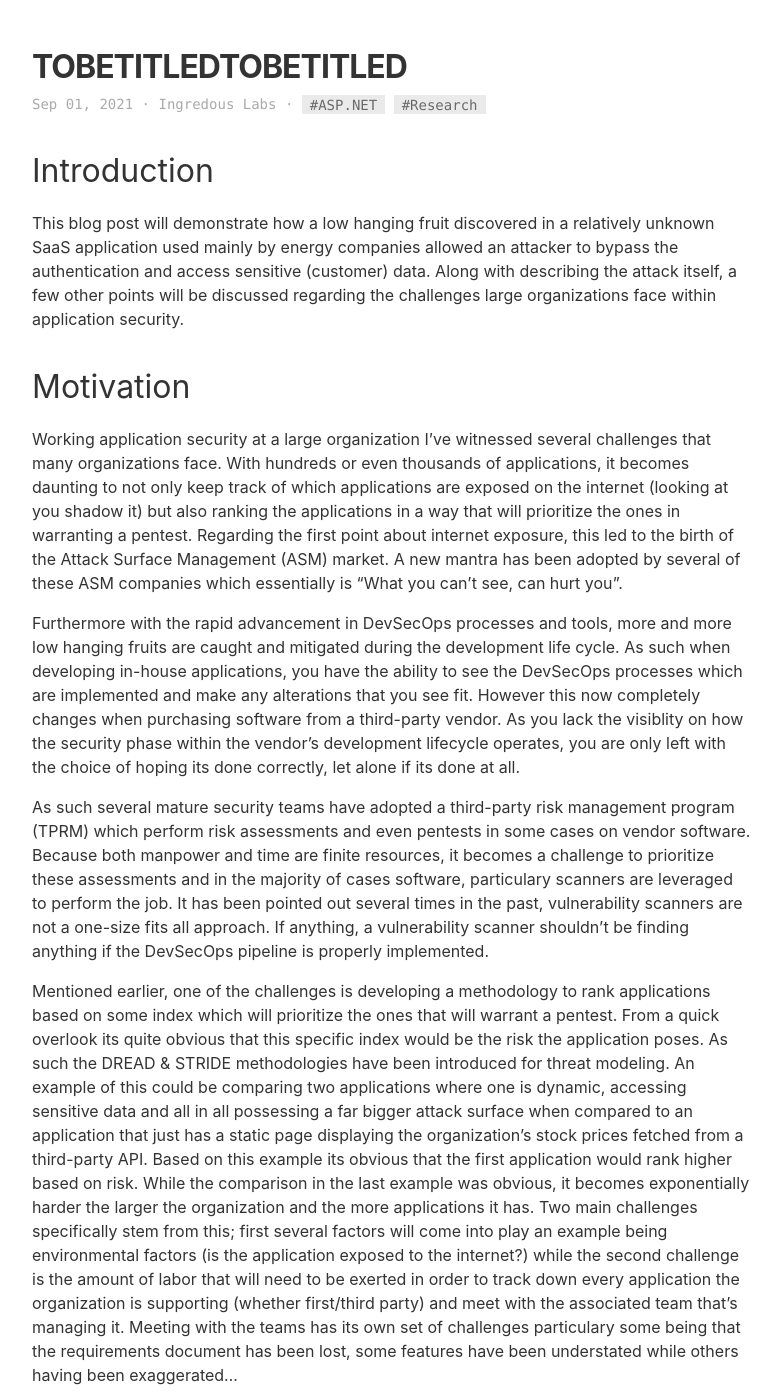
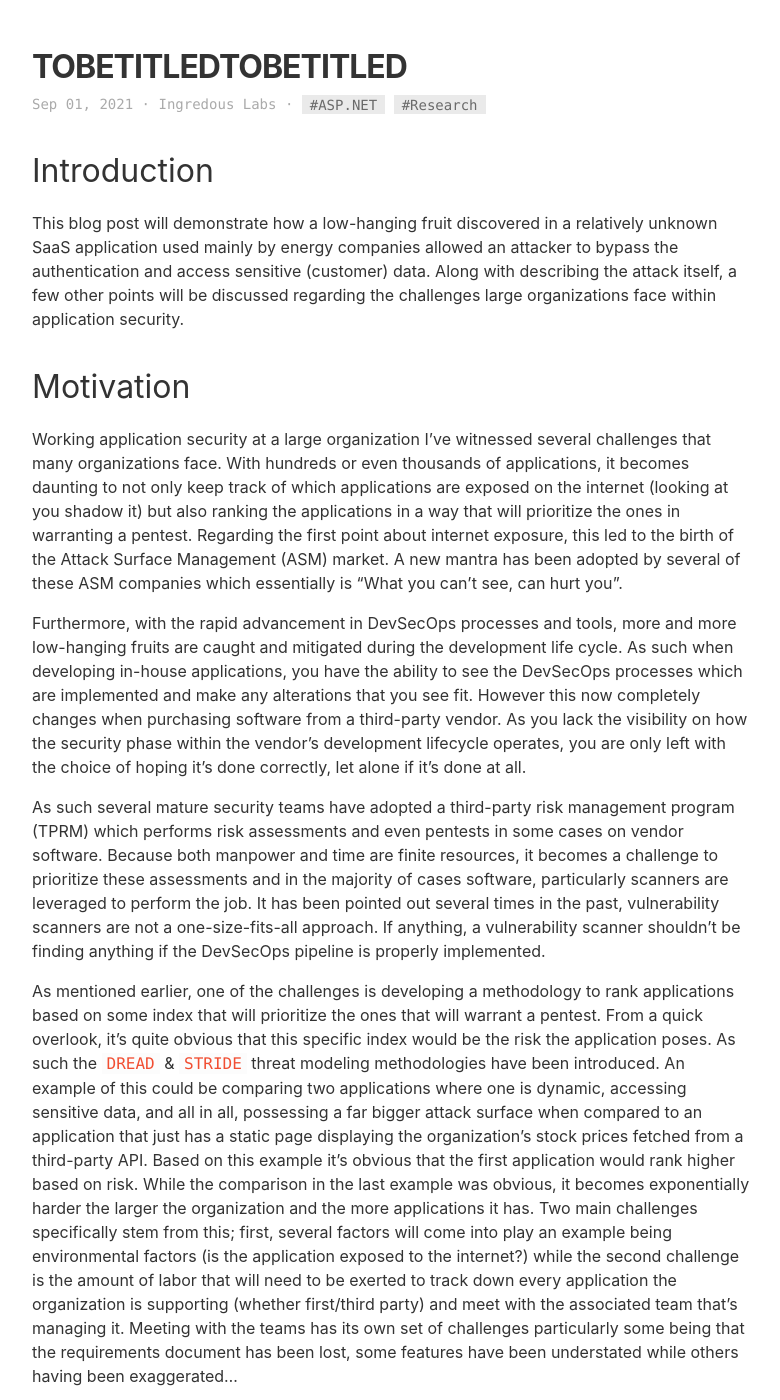
Before and after one commit to ingredous/ingredous.github.io, a Jekyll site: the page built from _posts/2021-09-01-in-progress.md, in a window 1280 px wide and 1400 px high. Shown: the whole window, without its empty margins (8-788 px from the left). Built offline with Jekyll 4.4.1, drawn with Linux system fonts in a browser that asks for light colours; some of the changed text lies outside the part shown.

Commit message:
grammar fixes

````diff
--- a/_posts/2021-09-01-in-progress.md
+++ b/_posts/2021-09-01-in-progress.md
@@ -8,19 +8,19 @@
 
 ## Introduction
 
-This blog post will demonstrate how a low hanging fruit discovered in a relatively unknown SaaS application used mainly by energy companies allowed an attacker to bypass the authentication and access sensitive (customer) data. Along with describing the attack itself, a few other points will be discussed regarding the challenges large organizations face within application security.
+This blog post will demonstrate how a low-hanging fruit discovered in a relatively unknown SaaS application used mainly by energy companies allowed an attacker to bypass the authentication and access sensitive (customer) data. Along with describing the attack itself, a few other points will be discussed regarding the challenges large organizations face within application security.
 
 ## Motivation
 
 Working application security at a large organization I've witnessed several challenges that many organizations face. With hundreds or even thousands of applications, it becomes daunting to not only keep track of which applications are exposed on the internet (looking at you shadow it) but also ranking the applications in a way that will prioritize the ones in warranting a pentest. Regarding the first point about internet exposure, this led to the birth of the Attack Surface Management (ASM) market. A new mantra has been adopted by several of these ASM companies which essentially is "What you can't see, can hurt you".
 
-Furthermore with the rapid advancement in DevSecOps processes and tools, more and more low hanging fruits are caught and mitigated during the development life cycle. As such when developing in-house applications, you have the ability to see the DevSecOps processes which are implemented and make any alterations that you see fit. However this now completely changes when purchasing software from a third-party vendor. As you lack the visiblity on how the security phase within the vendor's development lifecycle operates, you are only left with the choice of hoping its done correctly, let alone if its done at all.
+Furthermore, with the rapid advancement in DevSecOps processes and tools, more and more low-hanging fruits are caught and mitigated during the development life cycle. As such when developing in-house applications, you have the ability to see the DevSecOps processes which are implemented and make any alterations that you see fit. However this now completely changes when purchasing software from a third-party vendor. As you lack the visibility on how the security phase within the vendor's development lifecycle operates, you are only left with the choice of hoping it's done correctly, let alone if it's done at all.
 
-As such several mature security teams have adopted a third-party risk management program (TPRM) which perform risk assessments and even pentests in some cases on vendor software. Because both manpower and time are finite resources, it becomes a challenge to prioritize these assessments and in the majority of cases software, particulary scanners are leveraged to perform the job. It has been pointed out several times in the past, vulnerability scanners are not a one-size fits all approach. If anything, a vulnerability scanner shouldn't be finding anything if the DevSecOps pipeline is properly implemented.
+As such several mature security teams have adopted a third-party risk management program (TPRM) which performs risk assessments and even pentests in some cases on vendor software. Because both manpower and time are finite resources, it becomes a challenge to prioritize these assessments and in the majority of cases software, particularly scanners are leveraged to perform the job. It has been pointed out several times in the past, vulnerability scanners are not a one-size-fits-all approach. If anything, a vulnerability scanner shouldn't be finding anything if the DevSecOps pipeline is properly implemented.
 
-Mentioned earlier, one of the challenges is developing a methodology to rank applications based on some index which will prioritize the ones that will warrant a pentest. From a quick overlook its quite obvious that this specific index would be the risk the application poses. As such the DREAD & STRIDE methodologies have been introduced for threat modeling. An example of this could be comparing two applications where one is dynamic, accessing sensitive data and all in all possessing a far bigger attack surface when compared to an application that just has a static page displaying the organization's stock prices fetched from a third-party API. Based on this example its obvious that the first application would rank higher based on risk. While the comparison in the last example was obvious, it becomes exponentially harder the larger the organization and the more applications it has. Two main challenges specifically stem from this; first several factors will come into play an example being environmental factors (is the application exposed to the internet?) while the second challenge is the amount of labor that will need to be exerted in order to track down every application the organization is supporting (whether first/third party) and meet with the associated team that's managing it. Meeting with the teams has its own set of challenges particulary some being that the requirements document has been lost, some features have been understated while others having been exaggerated...
+As mentioned earlier, one of the challenges is developing a methodology to rank applications based on some index that will prioritize the ones that will warrant a pentest. From a quick overlook, it's quite obvious that this specific index would be the risk the application poses. As such the `DREAD` & `STRIDE` threat modeling methodologies have been introduced. An example of this could be comparing two applications where one is dynamic, accessing sensitive data, and all in all, possessing a far bigger attack surface when compared to an application that just has a static page displaying the organization's stock prices fetched from a third-party API. Based on this example it's obvious that the first application would rank higher based on risk. While the comparison in the last example was obvious, it becomes exponentially harder the larger the organization and the more applications it has. Two main challenges specifically stem from this; first, several factors will come into play an example being environmental factors (is the application exposed to the internet?) while the second challenge is the amount of labor that will need to be exerted to track down every application the organization is supporting (whether first/third party) and meet with the associated team that's managing it. Meeting with the teams has its own set of challenges particularly some being that the requirements document has been lost, some features have been understated while others having been exaggerated...
 
-To combat some of the points discussed above, my team has been experimenting with various workflows. One of the workflows that we have found that currently works best is using software to map out the attack surface and then using the human approach to quickly categorize the risk the application poses. To map out the public attack surface, we have been leveraging the power of the [Intrigue Core Engine](https://github.com/intrigueio/intrigue-core).  The Core Engine is a powerful beast as it will utilize different techniques to best map out the attack surface while also providing software fingerprints due in part to the robust application and service fingerprinting library known as [Intrigue Ident](https://github.com/intrigueio/intrigue-ident). Throughout soldifying this workflow we have discovered several cues which help us to quick categorize whether an application is worth further exploring or put it on the backburner.
+To combat some of the points discussed above, my team has been experimenting with various workflows. One of the workflows that we have found that currently works best is using software to map out the attack surface and then using the human approach to quickly categorize the risk the application poses. To map out the public attack surface, we have been leveraging the power of the [Intrigue Core Engine](https://github.com/intrigueio/intrigue-core).  The Core Engine is a powerful beast as it will utilize different techniques to best map out the attack surface while also providing software fingerprints due in part to the robust application and service fingerprinting library known as [Intrigue Ident](https://github.com/intrigueio/intrigue-ident). Throughout solidifying this workflow we have discovered several cues which help us to quickly categorize whether an application is worth further exploring or put it on the backburner.
 
 Examples of such cues can include:
 
@@ -28,26 +28,26 @@
 
 - Whether or not the application is behind a login panel. If so, this may mean that the application possesses some form of information that requires an authorized party to view and at the very least has some form of attack surface with services talking to another one another (e.g DBMS, etc.)
 
-- If the software is provided by a third party and by which third party. This is a bit more subjective, however if its a reputable vendor thats known to take security seriously (such as by managing a bug bounty program, etc) there's more confidence that it poses less risk compared to a smaller less reputable company.
+- If the software is provided by a third party and by which third party. This is a bit more subjective, however, if it's a reputable vendor that's known to take security seriously (such as by managing a bug bounty program, etc) there's more confidence that it poses less risk compared to a smaller less reputable company.
 
 Using these points along with the workflow described earlier is how the finding which will be described in the next section was discovered.
 
 ## Finding
 
-As mentioned, our organization runs a scan using Intrigue Core on a weekly basis. When reviewing the results, it was noticed that an asset that had an "Exposed Login Panel" was detected. While this by itself is not a vulnerability however citing the cues listed earlier, this did check off the two boxes (being exposed to the public + having a login panel). As this was discovered on a Friday afternoon right before a three day weekend, chasing down the team responsible for managing this application would have been out of the question.
+As mentioned, our organization runs a scan using Intrigue Core on a weekly basis. When reviewing the results, it was noticed that an asset that had an "Exposed Login Panel" was detected. While this by itself is not a vulnerability however citing the cues listed earlier, this did check off the two boxes (being exposed to the public + having a login panel). As this was discovered on a Friday afternoon right before a three-day weekend, chasing down the team responsible for managing this application would have been out of the question.
 
 [screenshot of intrigue scan]
 
-To provide some context regarding the application to make the rest of this section easier to understand. The application which will be shown is known as the EECP aka Energy Efficiency Collaboration Platform. This application is developed and managed by [DirectTechnology](https://directtechnology.com/). The premise behind the application is to provide energy companies a 'platform' in which they could collaborate with independent local contractors that will be contracted out to perform essentially maintenance tasks for the energy company's customers. Within this platform, the contractor is provided an account where they can be assigned jobs and have the ability to create invoices that will be charged to the energy company. Furthermore anytime a job is performed for a customer, the customer's information is saved to the platform. This information will include the customer's personal information such as their full name, address, email, account number, etc. However it may also include more detailed information about the customer's residence such as the type of stove they have (gas/electrical).
+To provide some context regarding the application to make the rest of this section easier to understand. The application which will be shown is known as the EECP aka Energy Efficiency Collaboration Platform. This application is developed and managed by [DirectTechnology](https://directtechnology.com/). The premise behind the application is to provide energy companies a 'platform' in which they could collaborate with independent local contractors that will be contracted out to perform essential maintenance tasks for the energy company's customers. Within this platform, the contractor is provided an account where they can be assigned jobs and have the ability to create invoices that will be charged to the energy company. Furthermore anytime a job is performed for a customer, the customer's information is saved to the platform. This information will include the customer's personal information such as their full name, address, email, account number, etc. However, it may also include more detailed information about the customer's residence such as the type of stove they have (gas/electrical).
 
-Poking around on the application, firing a request to any arbitrary path would have the application respond with a redirect bouncing the user back to the login panel. Some paths such as the directories which held static files were not redirected, however they did not yield any fruitful results. Eventually while iterating through wordlists, a directory was discovered that would not in fact be met with a redirect which was `/onlineapp`.
+Poking around on the application, firing a request to any arbitrary path would have the application respond with a redirect bouncing the user back to the login panel. Some paths such as the directories which held static files were not redirected however, they did not yield any fruitful results. Eventually while iterating through wordlists, a directory was discovered that would not be met with a redirect which was `/onlineapp`.
 
 ![Screenshot]({{ site.baseurl }}/images/posts/2020/eecp/compatibility.png)
 
 As shown in the screenshot above, the response would return a page that contained the following text:
 `Please check that compatibility mode has not been enabled.`
 
-At first thinking this was referring to Internet Explorer's compatibilty mode, Internet Explorer was used to browse to the path and the same result was returned.
+At first thinking this was referring to Internet Explorer's compatibility mode, Internet Explorer was used to browse to the path and the same result was returned.
 
 Additional directory bruteforcing returned that `home` was a valid route. Browsing to `/onlineapp/home` now instead returned:
 
@@ -58,13 +58,13 @@
 
 ![Screenshot]({{ site.baseurl }}/images/posts/2020/eecp/sources.png)
 
-There were your typical third party dependencies such as `select.js` however there were more scripts which appeared to be proprietary to the application. Further examining these scripts it was revealed that the application's frontend is powered by [Knockout.js](https://knockoutjs.com/) which is a framework that promotes the `Model-View-ViewModel pattern`.
+There were your typical third-party dependencies such as `select.js` however there were more scripts that appeared to be proprietary to the application. Further examining these scripts it was revealed that the application's frontend is powered by [Knockout.js](https://knockoutjs.com/) which is a framework that promotes the `Model-View-ViewModel pattern`.
 
-The Javascript was then dug through with the goal of finding any endpoints in order to yield a larger attack surface. Especially as it was seen that the application was frontend heavy there was hope that maybe a route can be found that would return information about a program. After further investigation, there were several variations of endpoints being invoked by the Javascript found. These included your typical AJAX calls, either directly or the route being passed to a function which would fire off the request.
+The Javascript was then dug through to find any endpoints to yield a larger attack surface. Especially as it was seen that the application was frontend heavy there was hope that maybe a route can be found that would return information about a program. After further investigation, there were several variations of endpoints being invoked by the Javascript found. These included your typical AJAX calls, either directly or the route being passed to a function that would fire off the request.
 
 Furthermore what was more interesting is that a lot of these routes started with anchor `#` tags meaning they would not reach the server-side but rather intended for the frontend as the client-side router would pick it up.
 
-Here is an example of a few:
+Here is an example of a snippet:
 ```js
 if (currentlocation.indexOf("workflowstep") > 0 || currentlocation.indexOf("etoken") > 0 || currentlocation.indexOf("statuscheck") > 0) {
   targetUrl = "#status/statuscheck?programId=" + AppState().data.vars["programId"];
@@ -74,7 +74,7 @@
 }
 ```
 
-Writing a quick Go script which would parse all the Javascript looking for matches that followed the pattern `#anchor/path/` yielded the following results:
+Writing a quick Go script that would parse all the Javascript looking for matches that followed the pattern `#anchor/path/` yielded the following results:
 
 ```
 #status/statuscheck?programId=
@@ -100,15 +100,15 @@
 -
 ```
 
-`elmah.axd` returned a 200 valid status code. At first it was thought that this may be the result of some WAF however when browsing to the path, the following was shown:
+`elmah.axd` returned a 200 valid status code. At first, it was thought that this may be the result of some WAF however when browsing to the path, the following was shown:
 
 ![Screenshot]({{ site.baseurl }}/images/posts/2020/eecp/elmah.png)
 
-`elmah.axd` is essentially `trace.axd's` younger sibling. Unlike `trace.axd` which logs every request made to the application, `elmah.axd` only logs those which cause the application to throw an error. However just like `trace.axd`, `elmah.axd` logs the raw HTTP request which includes any session cookies. Both `trace.axd` and `elmah.axd` are used for debugging `ASP.NET` applications. The interesting thing behind both is that remote access is disabled by default meaning that in order to actually view the logs you would need to be connecting from the local IP Address. To read more about how security works within `elmah`, check out this great [resource](https://elmah.github.io/a/securing-error-log-pages/)
+`elmah.axd` is essentially `trace.axd's` younger sibling. Unlike `trace.axd` which logs every request made to the application, `elmah.axd` only logs those which cause the application to throw an error. However just like `trace.axd`, `elmah.axd` logs the raw HTTP request which includes any session cookies. Both `trace.axd` and `elmah.axd` are used for debugging `ASP.NET` applications. The interesting thing behind both is that remote access is disabled by default meaning that to view the logs you would need to be connecting from the local IP Address. To read more about how security works within `elmah`, check out this great [resource](https://elmah.github.io/a/securing-error-log-pages/)
 
-It was rather interesting that `elmah.axd` was discovered at this specific the endpoint. The reason behind this can most likely be that this path was pointing to a different virtual directory in which its `web.config` was overwriting the parent `web.config` and thus allowing access to `elmah.axd`.
+It was rather interesting that `elmah.axd` was discovered at this specific endpoint. The reason behind this can most likely be that this path was pointing to a different virtual directory in which its `web.config` was overwriting the parent `web.config` and thus allowing access to `elmah.axd`.
 
-Session cookies being found in the logs:
+Session cookies found in the logs:
 
 ![Screenshot]({{ site.baseurl }}/images/posts/2020/eecp/sessioncookie.png)
 
@@ -155,6 +155,6 @@
 
 ## Conclusion
 
-The goal behind this blog post was to discuss some of the challenges that large organizations face within appsec. Furthermore some experimental solutions which include a hybrid balance of automation and human effort. Lastly these solutions were supported by a real life example.
+The goal behind this blog post was to discuss some of the challenges that large organizations face within appsec. Furthermore some experimental solutions including a hybrid balance of automation and human effort. Lastly, these solutions were supported by a real-life example.
 
 Thanks for reading.
````
Also changed, not shown: other parts of _posts/2021-09-01-in-progress.md (+6 -6 lines).
